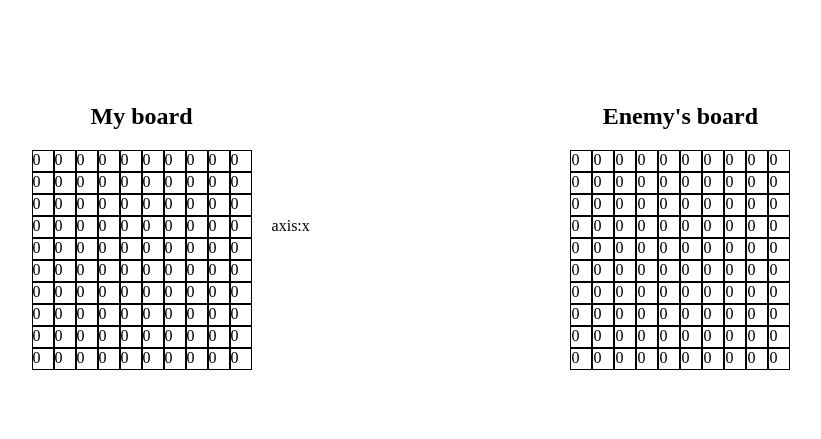
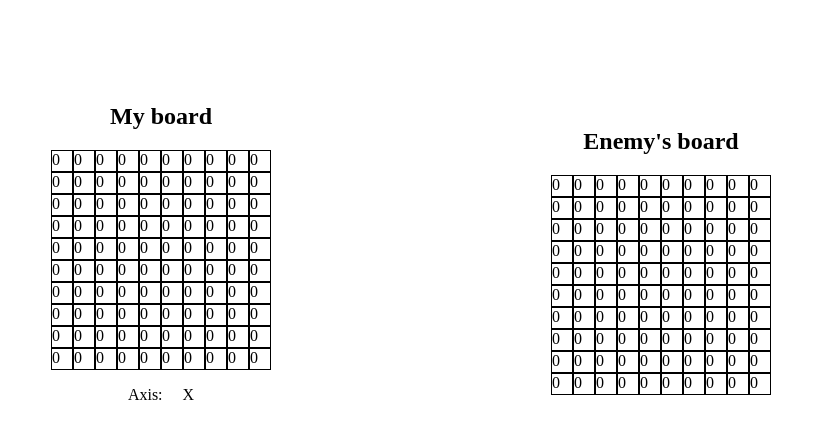
Before and after one commit to Ando-F/battleship, a website built with webpack: page dist/index.html in a window 1280 px wide. Shown: the part 61-500 px from the top of the page, without its empty margins (229-1050 px from the left). Built offline with nearby package versions, Linux system fonts and the light colour scheme.

Commit message:
added axis changer

```diff
--- a/src/dom.js
+++ b/src/dom.js
@@ -17,7 +17,23 @@ const changeColorOnHover = (element, listener, color) => {
 	});
 };
 
+const changeAxis = () => {
+	let clickCount = 0;
+
+	const axisContainer = document.getElementById('axis');
+	const axisValue = document.getElementById('axis-value');
+	axisContainer.addEventListener('click', () => {
+		if (clickCount % 2 === 0) {
+			axisValue.innerHTML = 'x';
+		} else if (clickCount % 2 !== 0) {
+			axisValue.innerHTML = 'y';
+		}
+		clickCount += 1;
+	});
+};
+
 export {
 	displayBoard,
-	changeColorOnHover
+	changeColorOnHover,
+	changeAxis
 }
--- a/src/index.js
+++ b/src/index.js
@@ -1,5 +1,5 @@
 import {Gameboard} from "./factories";
-import {changeColorOnHover, displayBoard} from "./dom";
+import {changeAxis, changeColorOnHover, displayBoard} from "./dom";
 import './style.css';
 
 //display player's board
@@ -12,8 +12,11 @@ const enemygameBoardContainer = document.getElementById("enemy-game-board");
 const enemyBoard = Gameboard();
 displayBoard(enemyBoard.board, enemygameBoardContainer, 'enemy-board');
 
+//change cell's color on mouse hover
 const gameBoardCells = document.querySelectorAll('.my-board');
 gameBoardCells.forEach((cell) => {
 	changeColorOnHover(cell, 'mouseover', 'yellow');
 	changeColorOnHover(cell, 'mouseout', 'white');
 })
+
+changeAxis();
--- a/src/style.css
+++ b/src/style.css
@@ -49,6 +49,16 @@ body {
     align-items: center;
 }
 
+/*Axis block editing*/
 #axis {
-    margin-left: 20px;
+    display: flex;
+    justify-content: center;
+
+    width: 100%;
+
+    cursor: pointer;
 }
+
+#axis-name {
+    margin-right: 20px;
+}
```
Also changed, not shown: dist/bundle.js, dist/index.html.
